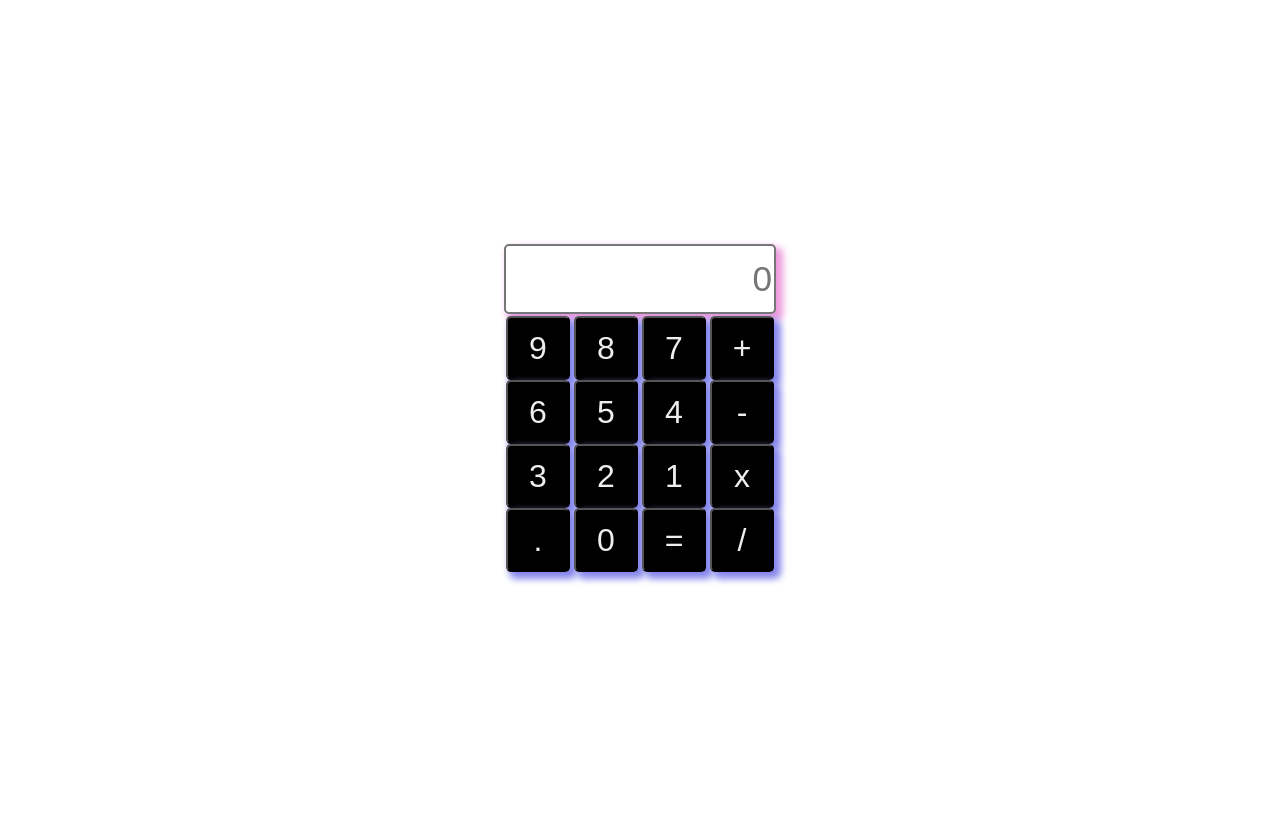
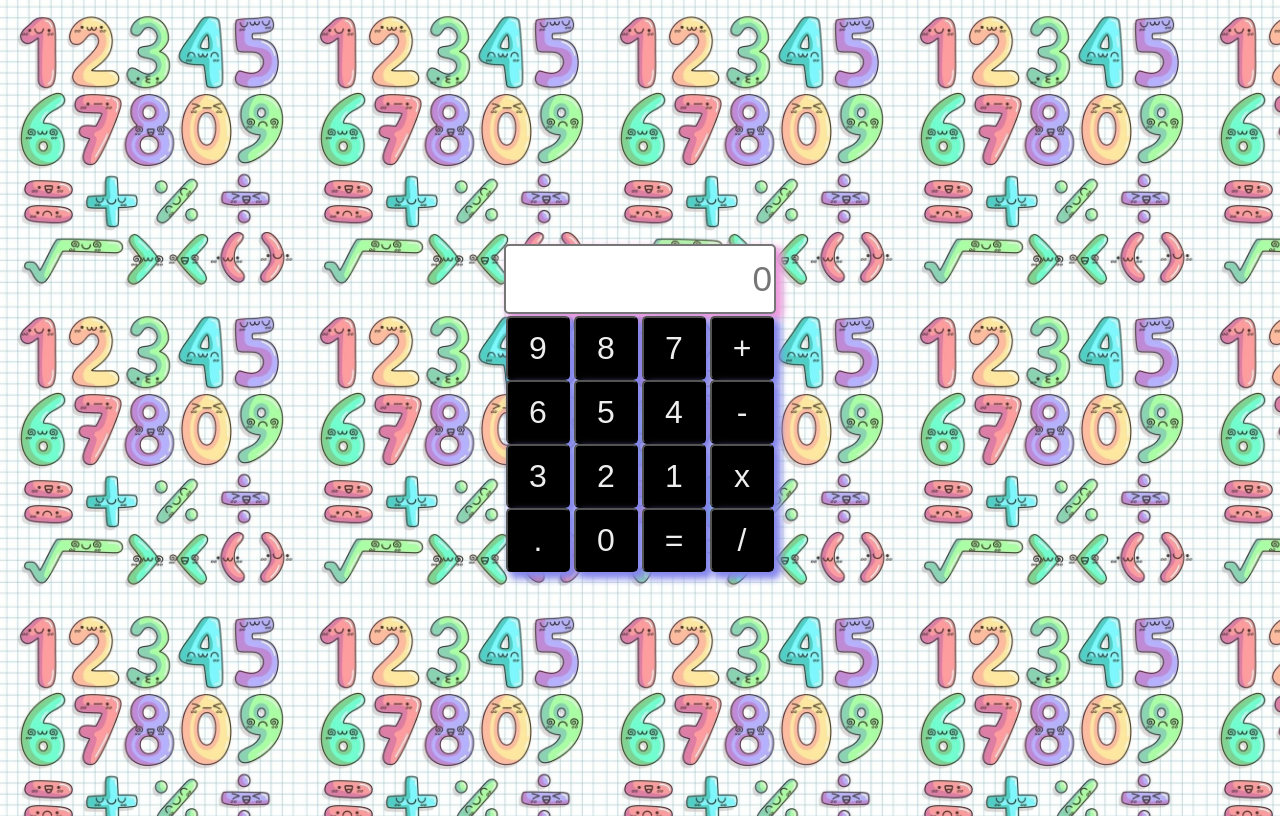
Before and after one commit to greis093/desafio-13, a website built with Vite: page index.html in a window 1280 px wide. Built offline with nearby package versions, Linux system fonts and the light colour scheme; files whose address does not match are found by name.

Commit message:
correccion en imagen fondo

```diff
--- a/style.css
+++ b/style.css
@@ -3,7 +3,7 @@ body {
     justify-content:center; /* Centra horizontalmente */
     align-items: center;     /* Centra verticalmente */
     height: 100vh;
-    background-image: url(img/fondo_calculadora.webp);
+    background-image: url(/img/fondo_calculadora.webp);
     background-size: 300px;
 }
 .calculadora{
```
